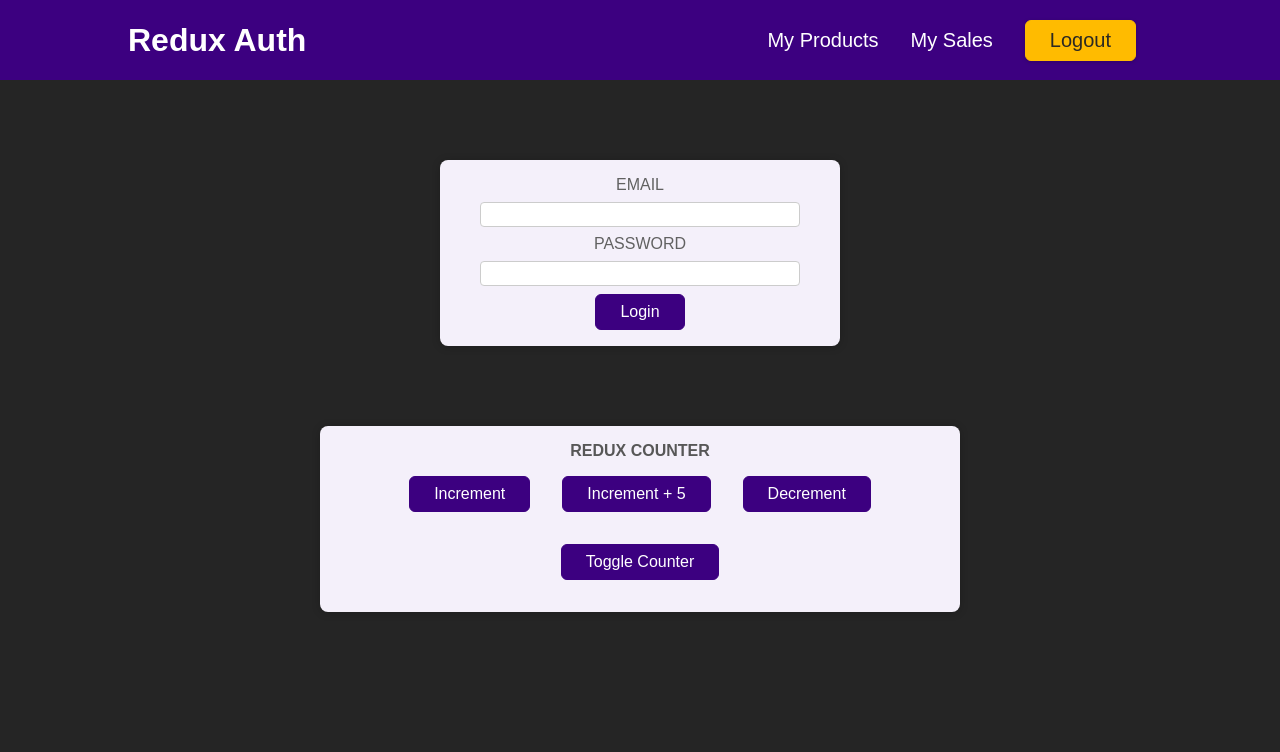
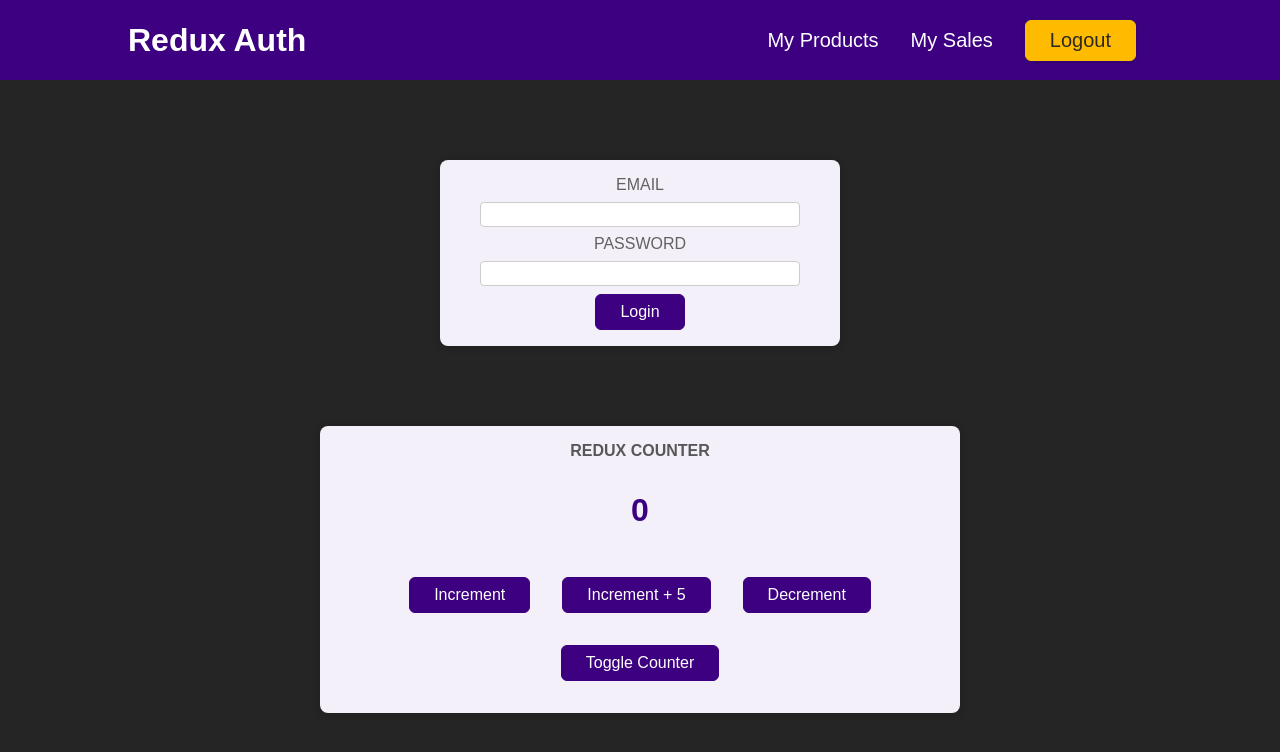
Before and after one commit to qpakr38/react-redux-guide, a React (Create React App) app: page / in a window 1280 px wide. Shown: the top 752 px of the page. Built offline with nearby package versions, Linux system fonts and the light colour scheme.

Commit message:
FIX : 다중 Slice를 사용하기

```diff
--- a/src/components/Counter.js
+++ b/src/components/Counter.js
@@ -5,8 +5,8 @@
 
 const Counter = () => {
     const dispatch = useDispatch();
-    const counter = useSelector(state => state.counter);
-    const showCounter = useSelector(state => state.showCounter);
+    const counter = useSelector(state => state.counter.counter);
+    const showCounter = useSelector(state => state.counter.showCounter);
 
     const incrementHandler = () => {
         dispatch(counterActions.increment());
```
